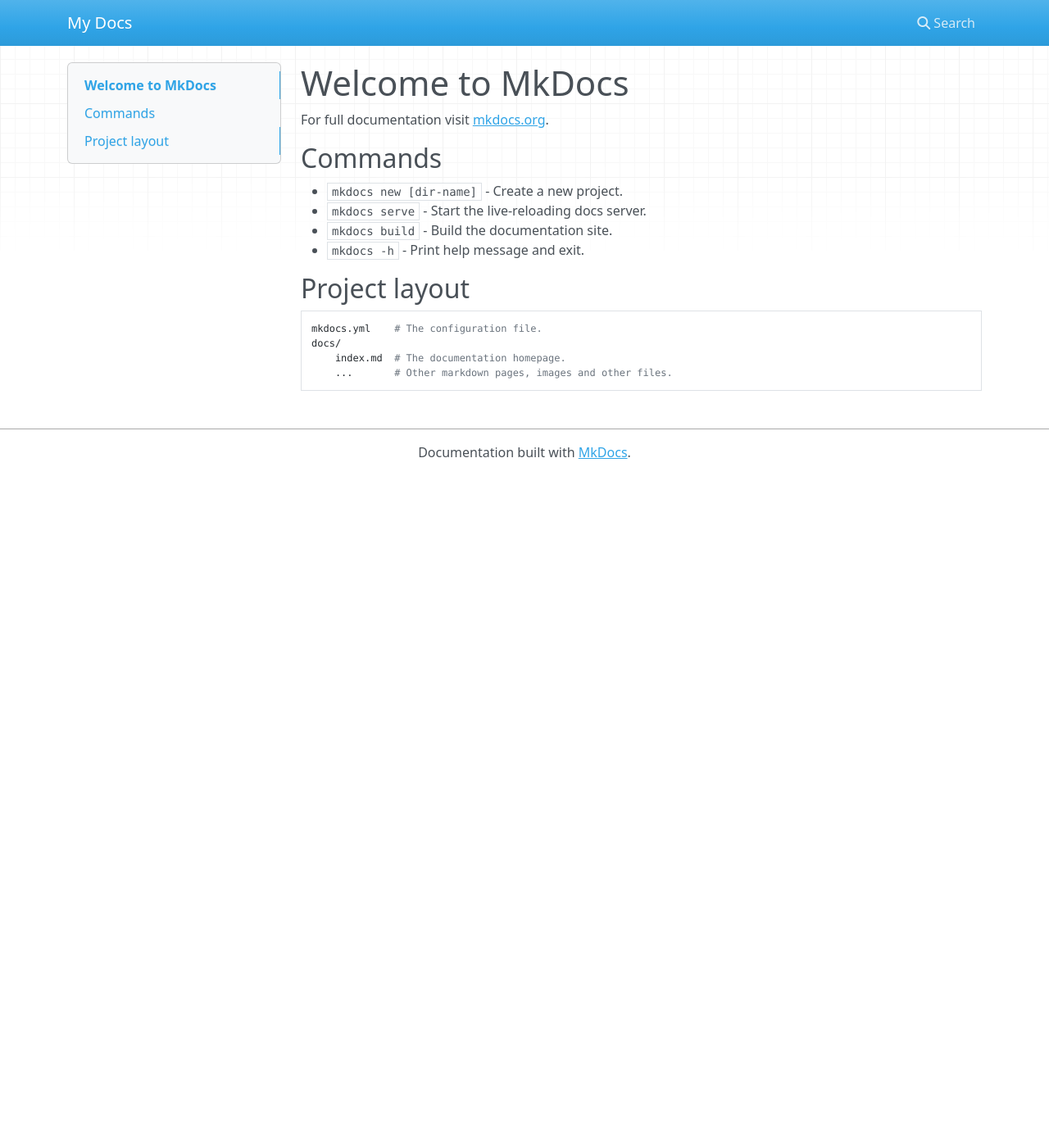
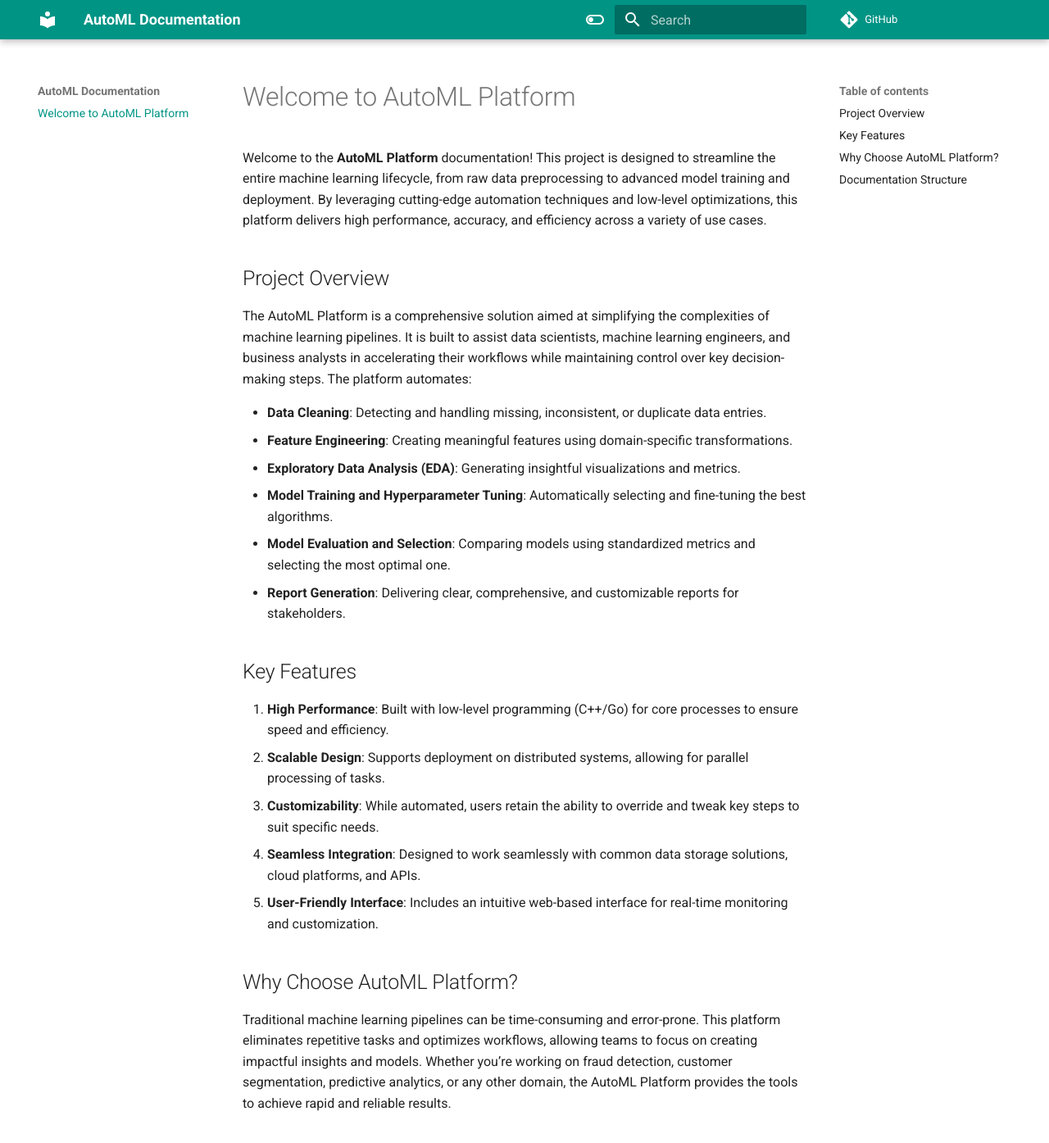
Before and after one commit to dawit-getahun-mengistu/automl-setup, an MkDocs documentation site: the page built from docs/index.md, in a window 1280 px wide and 1400 px high. Shown: the top 1395 px of the window at 82% size. Built offline with MkDocs 1.6.1 and Material for MkDocs 9.7.7, drawn with Linux system fonts in a browser that asks for light colours; nearby versions of some CDN libraries; comment, search, counter and statistics services are not loaded; some of the changed text lies outside the part shown.

Commit message:
Feat: Added homepage for the doc, and also a copyright footer

```diff
--- a/docs/index.md
+++ b/docs/index.md
@@ -1,17 +1,32 @@
-# Welcome to MkDocs
+# Welcome to AutoML Platform
 
-For full documentation visit [mkdocs.org](https://www.mkdocs.org).
+Welcome to the **AutoML Platform** documentation! This project is designed to streamline the entire machine learning lifecycle, from raw data preprocessing to advanced model training and deployment. By leveraging cutting-edge automation techniques and low-level optimizations, this platform delivers high performance, accuracy, and efficiency across a variety of use cases.
 
-## Commands
+## Project Overview
 
-* `mkdocs new [dir-name]` - Create a new project.
-* `mkdocs serve` - Start the live-reloading docs server.
-* `mkdocs build` - Build the documentation site.
-* `mkdocs -h` - Print help message and exit.
+The AutoML Platform is a comprehensive solution aimed at simplifying the complexities of machine learning pipelines. It is built to assist data scientists, machine learning engineers, and business analysts in accelerating their workflows while maintaining control over key decision-making steps. The platform automates:
 
-## Project layout
+- **Data Cleaning**: Detecting and handling missing, inconsistent, or duplicate data entries.
+- **Feature Engineering**: Creating meaningful features using domain-specific transformations.
+- **Exploratory Data Analysis (EDA)**: Generating insightful visualizations and metrics.
+- **Model Training and Hyperparameter Tuning**: Automatically selecting and fine-tuning the best algorithms.
+- **Model Evaluation and Selection**: Comparing models using standardized metrics and selecting the most optimal one.
+- **Report Generation**: Delivering clear, comprehensive, and customizable reports for stakeholders.
 
-    mkdocs.yml    # The configuration file.
-    docs/
-        index.md  # The documentation homepage.
-        ...       # Other markdown pages, images and other files.
+## Key Features
+
+1. **High Performance**: Built with low-level programming (C++/Go) for core processes to ensure speed and efficiency.
+2. **Scalable Design**: Supports deployment on distributed systems, allowing for parallel processing of tasks.
+3. **Customizability**: While automated, users retain the ability to override and tweak key steps to suit specific needs.
+4. **Seamless Integration**: Designed to work seamlessly with common data storage solutions, cloud platforms, and APIs.
+5. **User-Friendly Interface**: Includes an intuitive web-based interface for real-time monitoring and customization.
+
+## Why Choose AutoML Platform?
+
+Traditional machine learning pipelines can be time-consuming and error-prone. This platform eliminates repetitive tasks and optimizes workflows, allowing teams to focus on creating impactful insights and models. Whether you’re working on fraud detection, customer segmentation, predictive analytics, or any other domain, the AutoML Platform provides the tools to achieve rapid and reliable results.
+
+## Documentation Structure
+
+This documentation is organized to guide you through every aspect of the platform:
+
+1. [Project Layout](''): Understand how we structure the codebase of our platform.
--- a/mkdocs.yml
+++ b/mkdocs.yml
@@ -1 +1,25 @@
-site_name: My Docs
+site_name: AutoML Documentation
+repo_url: https://github.com/WildCayote/AutoML
+theme:
+  name: material
+  language: en
+  icon:
+    - repo: fontawesome/brands/git-alt
+  features:
+    - navigation.instant
+    - navigation.top
+    - navigation.expand
+  palette:
+    - scheme: default
+      toggle:
+        icon: material/toggle-switch-off-outline
+        name: Switch to dark mode
+      primary: teal
+      accent: purple
+    - scheme: slate
+      toggle:
+        icon: material/toggle-switch
+        name: Switch to light mode
+      primary: teal
+      accent: lime
+copyright: Copyright &copy; 2024 AutoML Platform Team – Dawit Getahun Mengistu, Mariam Yohannes Gustavo, Metsakal Zeleke Eneyew, Naol Taye, Tinsae Shemalise Yared - All rights reserved.
```
